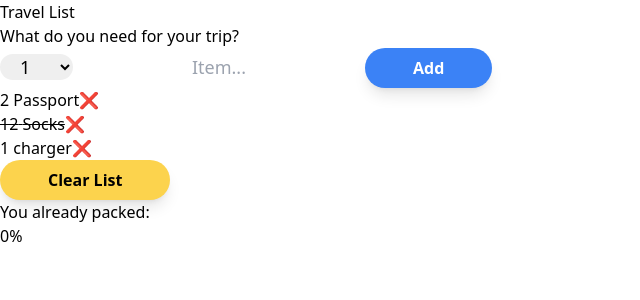
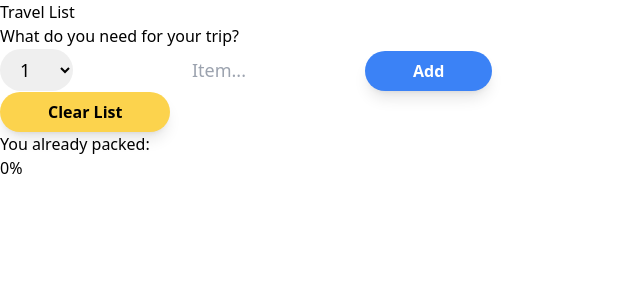
Before and after one commit to Retro-Markz/travel-list, a React (Vite) app: page / in a window 1280 px wide. Shown: the top 300 px of the page, without its empty margins (0-640 px from the left). Built offline with nearby package versions, Linux system fonts and the light colour scheme.

Commit message:
real advance

```diff
--- a/src/App.css
+++ b/src/App.css
@@ -13,7 +13,7 @@
 }
 
 .input {
-  @apply text-lg rounded-full px-4;
+  @apply text-lg rounded-full px-4 py-2;
 }
 
 .input::placeholder {
--- a/src/App.jsx
+++ b/src/App.jsx
@@ -1,15 +1,21 @@
 import "./App.css";
+import { useState } from "react";
 import Form from "./components/Form";
 import PackingList from "./components/PackingList";
 import Stats from "./components/Stats";
 import Title from "./components/Title";
 
 function App() {
+  const [items, setitems] = useState([]);
+
+  function handleAddItems(item) {
+    setitems((items) => [...items, item]);
+  }
   return (
     <>
       <Title />
-      <Form />
-      <PackingList />
+      <Form onAddItems={handleAddItems} />
+      <PackingList items={items} />
       <Stats />
     </>
   );
--- a/src/components/Form.jsx
+++ b/src/components/Form.jsx
@@ -1,6 +1,7 @@
 import { useState } from "react";
 
-const Form = () => {
+// eslint-disable-next-line react/prop-types
+const Form = ({ onAddItems }) => {
   const [description, setDescription] = useState("");
   const [quantity, setQuantity] = useState(1);
 
@@ -12,16 +13,21 @@ const Form = () => {
     const newItem = { description, quantity, packed: false, id: Date.now() };
     console.log(newItem);
 
+    onAddItems(newItem);
+
     setDescription("");
     setQuantity(1);
   }
 
   return (
+    <div className="w-[100vw]">
       <form
         className="flex p-8 items-center justify-center flex-col md:flex-row bg-amber-600 gap-2"
         onSubmit={handleSubmit}
       >
-      <h3 className="text-lg font-semibold">What do you need for your trip?</h3>
+        <h3 className="text-lg font-semibold">
+          What do you need for your trip?
+        </h3>
         <select
           className="input px-4 py-2 text-lg"
           onChange={(e) => setQuantity(Number(e.target.value))}
@@ -42,6 +48,7 @@ const Form = () => {
         />
         <button className="secondary-cta">Add</button>
       </form>
+    </div>
   );
 };
 
--- a/src/components/PackingList.jsx
+++ b/src/components/PackingList.jsx
@@ -1,27 +1,8 @@
+/* eslint-disable react/prop-types */
 import Item from "./Item";
 
-const items = [
-  {
-    id: 1,
-    description: "Passport",
-    quantity: 2,
-    packed: false,
-  },
-  {
-    id: 2,
-    description: "Socks",
-    quantity: 12,
-    packed: true,
-  },
-  {
-    id: 3,
-    description: "charger",
-    quantity: 1,
-    packed: false,
-  },
-];
-
-const PackingList = () => {
+// eslint-disable-next-line react/prop-types
+const PackingList = ({ items }) => {
   return (
     <div className="flex flex-col justify-center items-center bg-amber-950 w-screen  h-[50vh] md:h-[70vh] gap-12">
       <ul className="list *:text-amber-200 *:text-2xl *:font-semibold gap-4">
--- a/src/components/Stats.jsx
+++ b/src/components/Stats.jsx
@@ -1,10 +1,12 @@
 const Stats = () => {
   return (
-    <footer className="bg-blue-500 flex font-semibold text-2xl justify-center items-center p-8 gap-4">
-      <p>You already packed:</p>
+    <div className="flex justify-center w-[100vw]">
+      <footer className="bg-blue-500 w-full flex font-semibold text-2xl justify-center items-center p-8 gap-4">
+        <p>You already packed:</p>
 
-      <span>0%</span>
-    </footer>
+        <span>0%</span>
+      </footer>
+    </div>
   );
 };
 
```
Lines whose indentation alone changed are shown as unchanged.
